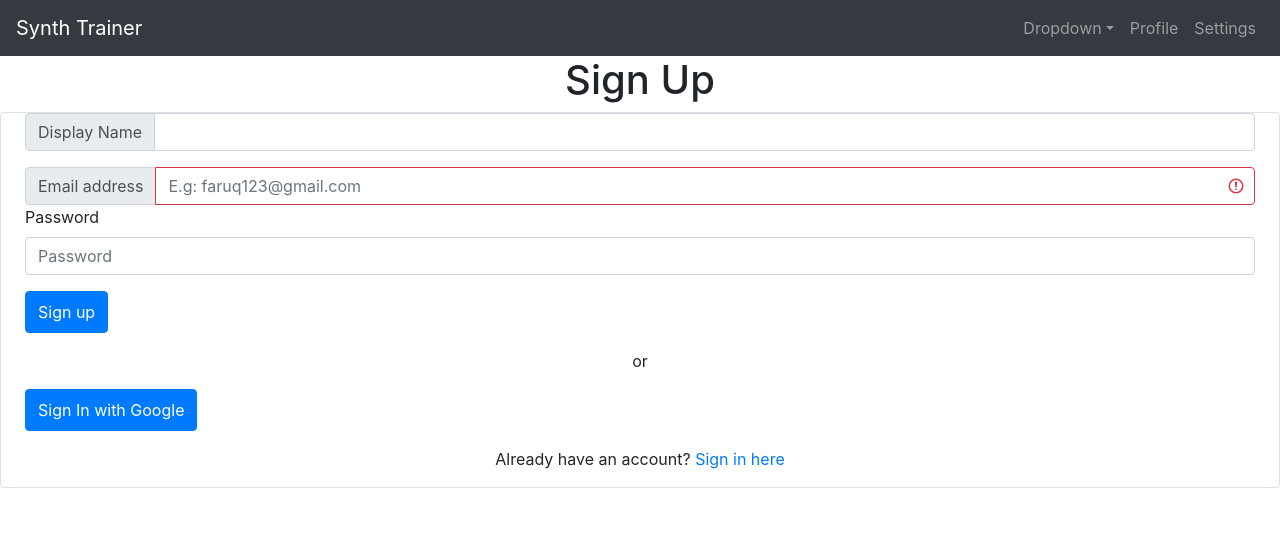
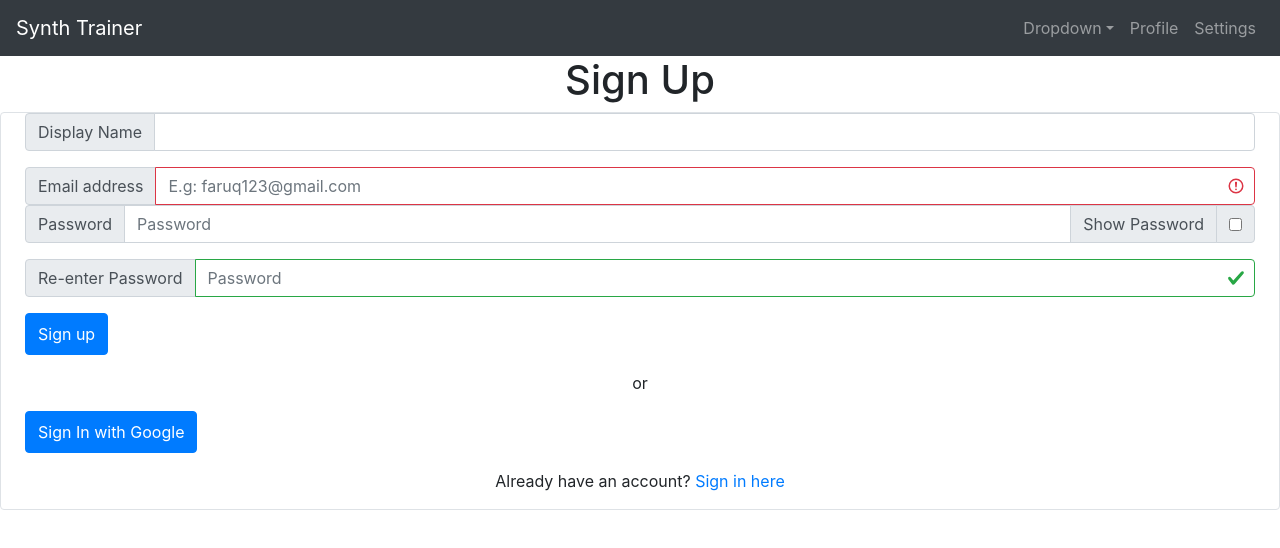
Before and after one commit to alvinlai808/Synth-Trainer, a React (Create React App) app in the folder synth-trainer/: page /signUp in a window 1280 px wide. Shown: the top 548 px of the page. Built offline with nearby package versions, Linux system fonts and the light colour scheme; no server answers.

Commit message:
add show password and second password entry

```diff
--- a/synth-trainer/src/Components/SignUp.jsx
+++ b/synth-trainer/src/Components/SignUp.jsx
@@ -12,13 +12,18 @@ import {
   Row,
 } from "react-bootstrap";
 
-import EmailForm from './EmailForm'
+import EmailForm from "./EmailForm";
+import { useEffect } from "react";
 
 const SignUp = () => {
   const [email, setEmail] = useState("");
   const [password, setPassword] = useState("");
+  const [secondPassword, setSecondPassword] = useState("");
+  const [passwordsMatch, setPasswordsMatch] = useState();
   const [displayName, setDisplayName] = useState("");
   const [error, setError] = useState(null);
+  const [showPassword, setShowPassword] = useState(false);
+
   const createUserWithEmailAndPasswordHandler = async (
     event,
     email,
@@ -47,8 +52,20 @@ const SignUp = () => {
       setPassword(value);
     } else if (name === "displayName") {
       setDisplayName(value);
+    } else if (name === "userSecondPassword") {
+      setSecondPassword(value);
     }
   };
+
+  const toggleShow = () => {
+    setShowPassword(!showPassword);
+  };
+
+
+  useEffect(() => {
+    setPasswordsMatch(password === secondPassword);
+  })
+
   return (
     <div className="mt-8">
       <h1 className="text-3xl mb-2 text-center font-bold">Sign Up</h1>
@@ -70,16 +87,44 @@ const SignUp = () => {
               aria-describedby="inputGroup-sizing-default"
             />
           </InputGroup>
+
           <EmailForm />
-          <Form.Group controlId="formBasicPassword">
-            <Form.Label>Password</Form.Label>
+
+          <InputGroup className="mb-3" controlId="formBasicPassword">
+            <InputGroup.Prepend>
+              <InputGroup.Text>Password</InputGroup.Text>
+            </InputGroup.Prepend>
+              <Form.Control
+                type={showPassword ? "text" : "password"}
+                placeholder="Password"
+                value={password}
+                name="userPassword"
+                onChange={(event) => onChangeHandler(event)}
+              />
+            <InputGroup.Append>
+              <InputGroup.Text>Show Password</InputGroup.Text>
+              <InputGroup.Checkbox
+                aria-label="Show Password"
+                onChange={toggleShow}
+              />
+            </InputGroup.Append>
+          </InputGroup>
+
+          <InputGroup className="mb-3" controlId="formBasicReEnterPassword">
+            <InputGroup.Prepend>
+            <InputGroup.Text>Re-enter Password</InputGroup.Text>
+            </InputGroup.Prepend>
             <Form.Control
-              type="password"
+              name="userSecondPassword"
+              type={showPassword ? "text" : "password"}
               placeholder="Password"
-              value={password}
+              value={secondPassword}
+              isInvalid={!passwordsMatch}
+              isValid={passwordsMatch}
               onChange={(event) => onChangeHandler(event)}
             />
-          </Form.Group>
+          </InputGroup>
+
           <Button
             variant="primary"
             className="bg-green-400 hover:bg-green-500 w-full py-2 text-white"
```
